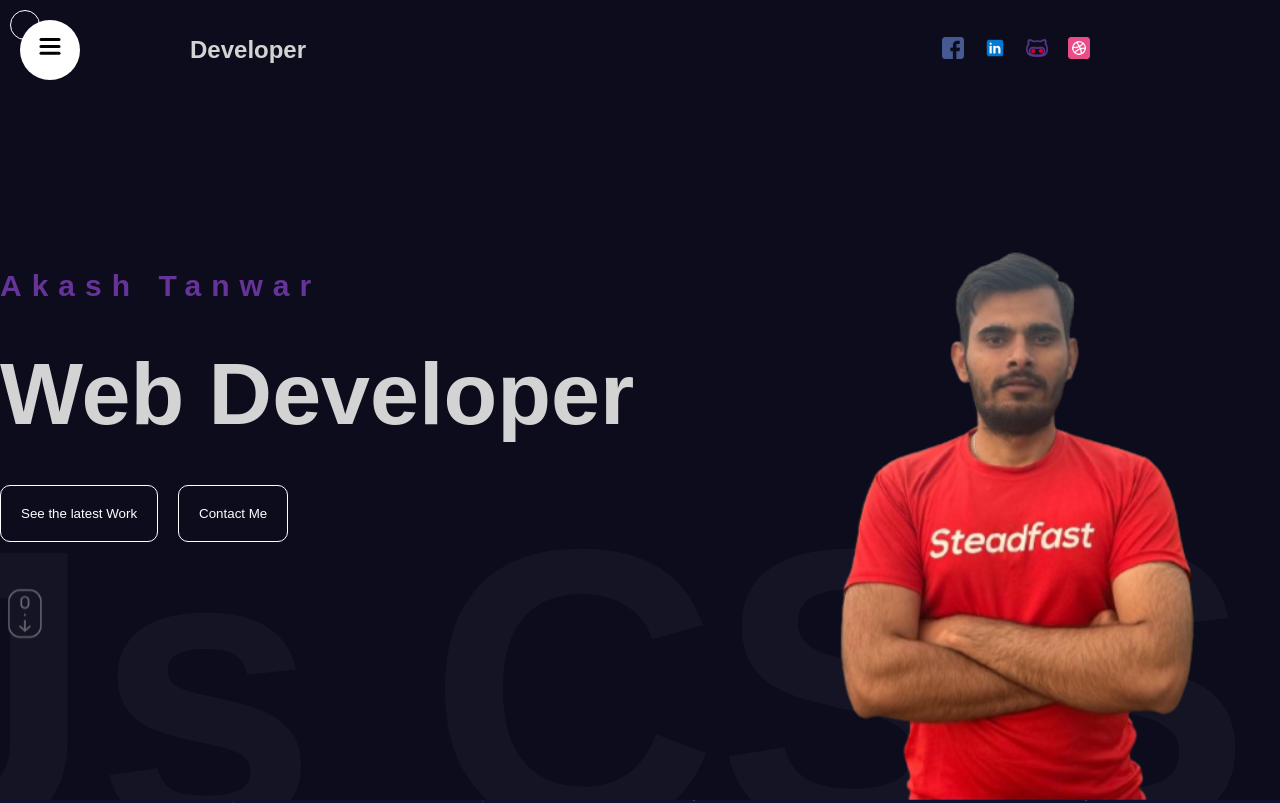
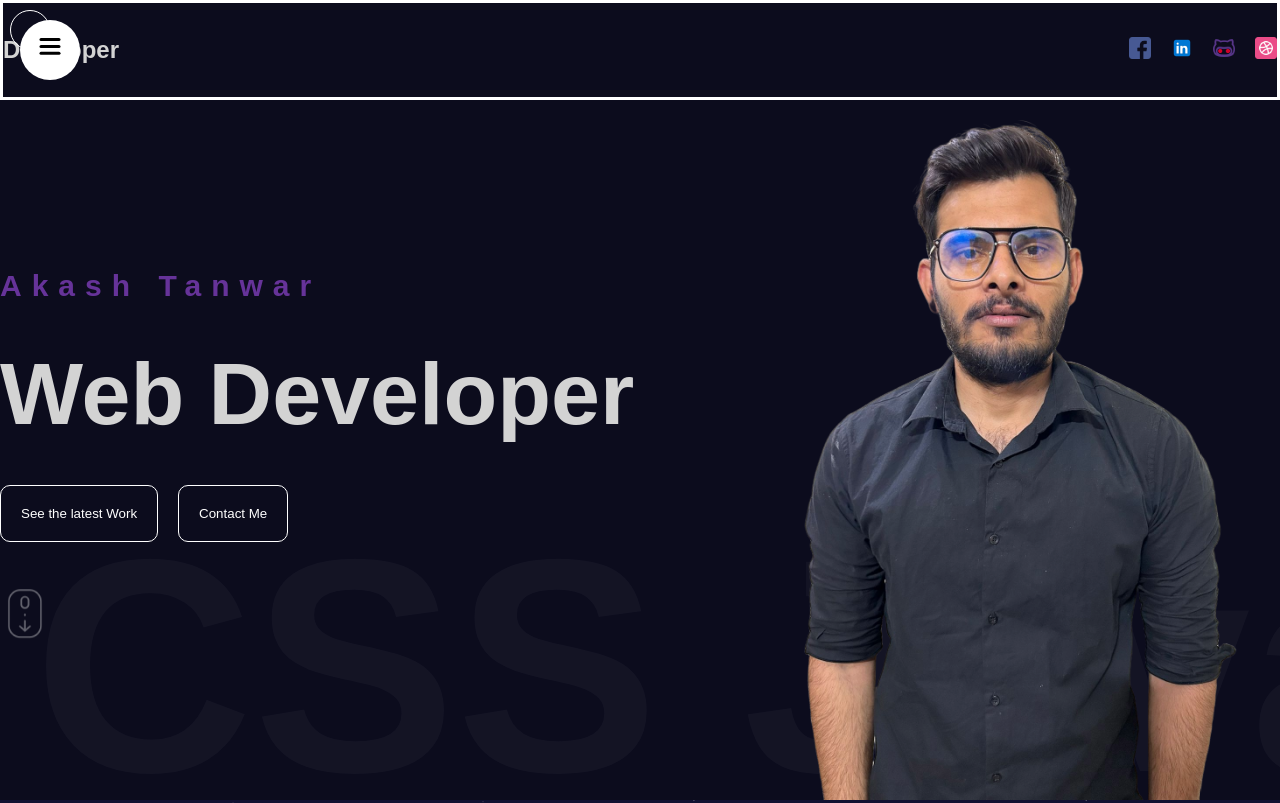
Before and after one commit to skythelimit24/onlinepresence, a React (Vite) app: page / in a window 1280 px wide. Shown: the top 803 px of the page. Built offline with nearby package versions, Linux system fonts and the light colour scheme.

Commit message:
new hero has been added

```diff
--- a/src/Components/Cursor/Cursor.scss
+++ b/src/Components/Cursor/Cursor.scss
@@ -1,8 +1,8 @@
 @import "../../App.scss";
 
 .cursor{
-    width: 30px;
-    height: 30px;
+    width: 40px;
+    height: 40px;
     border-radius: 50%;
     border: 1px solid white;
     position: fixed;
--- a/src/Components/Hero/hero.scss
+++ b/src/Components/Hero/hero.scss
@@ -82,11 +82,15 @@
 
 .slidingTextContainer{
     position: absolute;
-    font-size: 50vh;
-    bottom: -120px;
+    font-size: 38vh;
+    bottom: -40px;
     white-space: nowrap;
     color: #ffffff09;
     width: 50%;
     font-weight: bold;
+    @include mobile{
+        font-size: 38vh;
+        bottom: -40px;
+    }
 }
 }
--- a/src/Components/Navabar/navbar.scss
+++ b/src/Components/Navabar/navbar.scss
@@ -2,12 +2,13 @@
 .navbar{
     height: 100px;
     .wrapper{
-        max-width: 900px;
+        max-width: 1300px;
         margin: auto;
         display: flex;
         align-items: center;
         justify-content: space-between;
         height: 100%;
+        border:solid white;
 
         @include mobile{
         justify-content: flex-end;
```
Also changed, not shown: public/hero.png (deleted), public/hero2.png.
